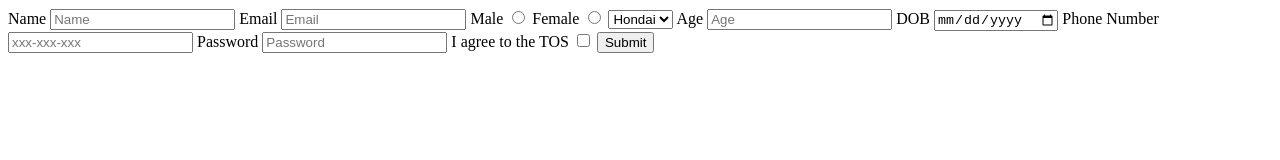
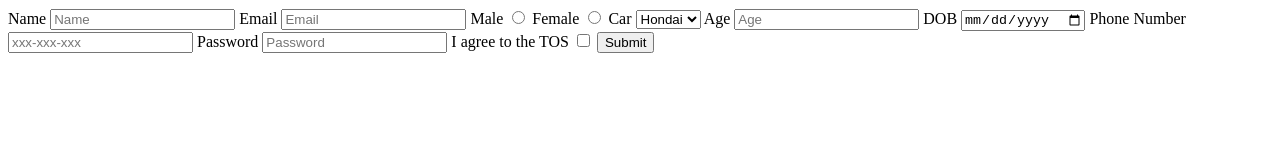
Before and after one commit to acciojob/signup-form-car-sonukds, a website: page main.html in a window 1280 px wide. Drawn offline with Linux system fonts and the light colour scheme.

Commit message:
created a submission

```diff
--- a/main.html
+++ b/main.html
@@ -20,6 +20,7 @@
 	<label for="gender_f">Female</label>
 	<input id="gender_f" type="radio" name="gender" required>
 
+	<label for="cars">Car</label>
 	<select id="cars" placeholder="--Please choose an option--" required>
 		<option>Hondai</option>
 		<option>BMW</option>
@@ -30,7 +31,7 @@
 		<input id="age" type="number" placeholder="Age" required>
 
 	<label for="dob">DOB</label>
-		<input id="dob" type="date">
+		<input id="dob" type="date" required>
 
 	<label for="tel">Phone Number</label>
 		<input type="tel" id="tel" placeholder="xxx-xxx-xxx">
```
